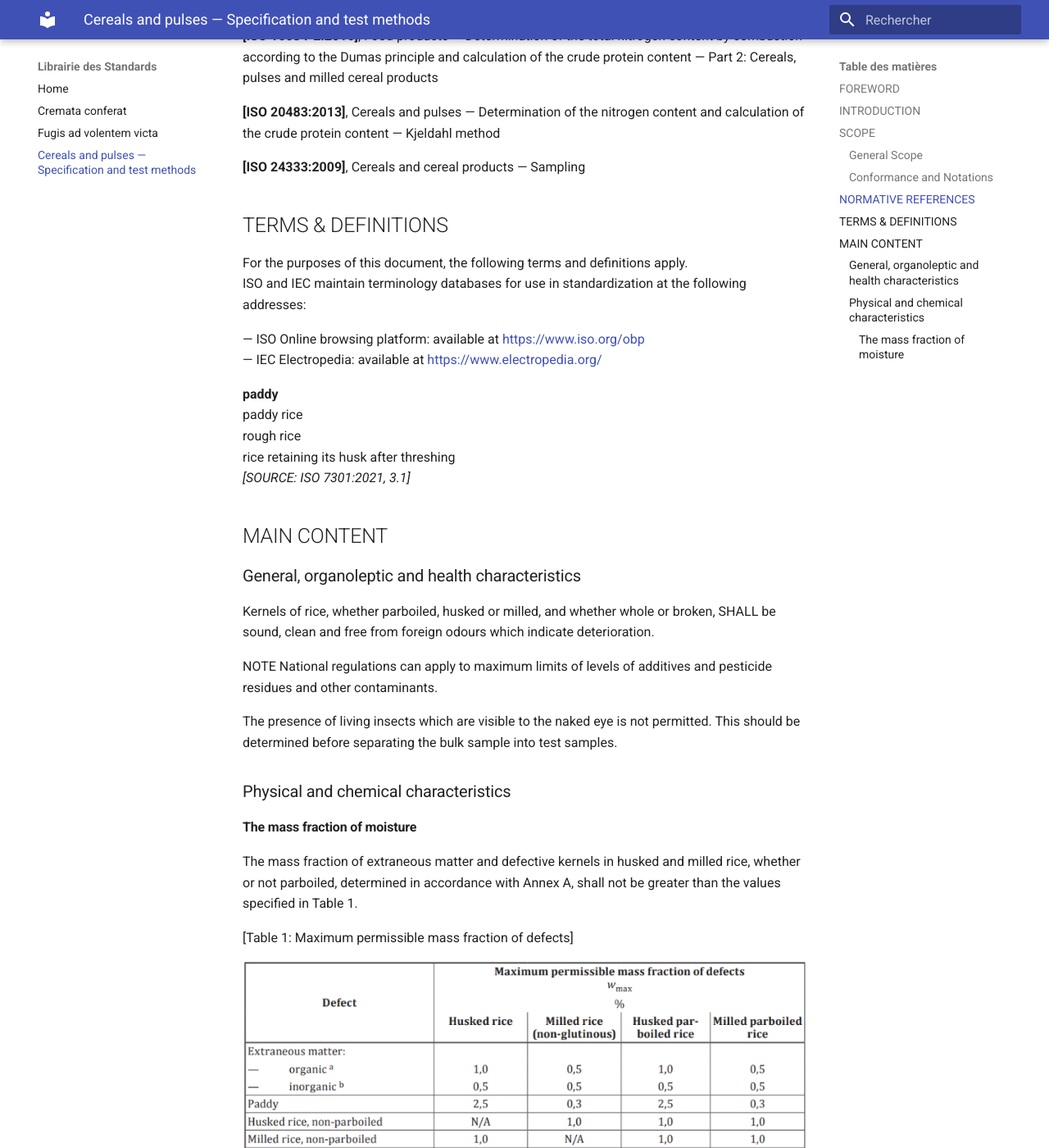
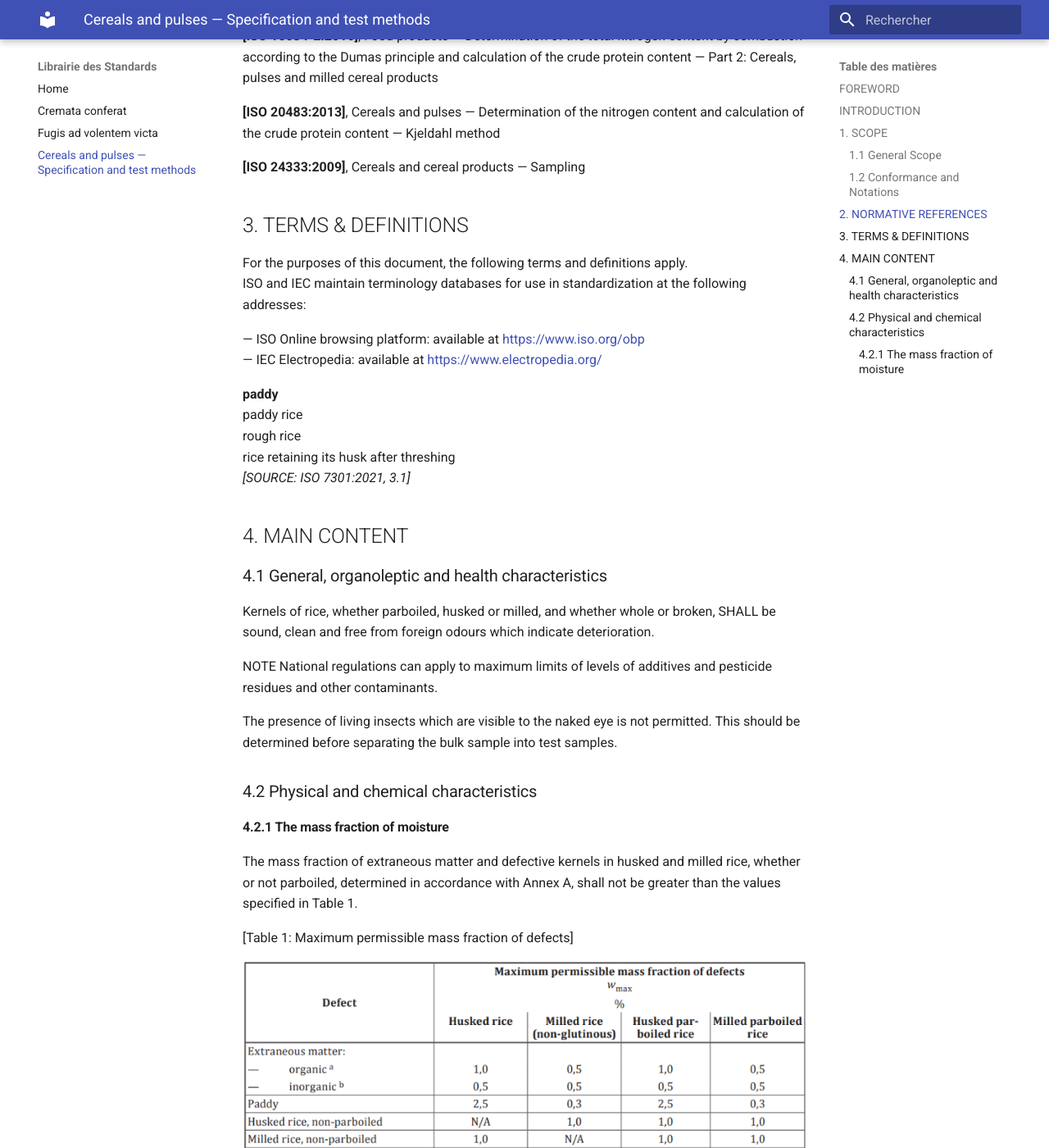
Before and after one commit to Shibukawa310/Test-Lorem-Ipsum, an MkDocs documentation site: the page built from docs/Test Standard Rice.md, in a window 1280 px wide and 1400 px high, scrolled down 3095 px. Shown: the whole window at 82% size. Built offline with MkDocs 1.6.1 and Material for MkDocs 9.7.7, drawn with Linux system fonts in a browser that asks for light colours; some of the changed text lies outside the part shown.

Commit message:
Numerotation added

```diff
--- a/docs/Test Standard Rice.md
+++ b/docs/Test Standard Rice.md
@@ -36,20 +36,20 @@ Rice is a permanent host to a considerable microflora; most of these microorgani
 Storage losses have been estimated as being an average of 5 %, and as much as 30 %, especially in regions with climates favourable to the rapid development of agents of deterioration, such as tropical climates. The magnitude of these figures highlights the need to promote a rapid improvement in techniques of conservation worldwide.
 
 
-## SCOPE
-### General Scope
+## 1. SCOPE
+### 1.1 General Scope
 >This section is normative
 
 This document specifies minimum requirements and test methods for rice (Oryza sativa L.). It is applicable to husked rice, husked parboiled rice, milled rice and milled parboiled rice, suitable for human consumption, directly or after reconditioning. It is not applicable to cooked rice product.
 
-### Conformance and Notations
+### 1.2 Conformance and Notations
 >This section is normative
 
 If sections are marked as non-normative, all authoring guidelines, diagrams, examples, and notes in these sections are non-normative. Everything else in this specification is normative.
 
 The key words MAY, MUST, MUST NOT, OPTIONAL, RECOMMENDED, REQUIRED, SHOULD and SHOULD NOT in this document are to be interpreted as described in \[[__BCP 14__](https://www.rfc-editor.org/info/bcp14)\],  \[[__RFC2119__](https://www.w3.org/TR/did-1.0/#bib-rfc2119)\], \[[__RFC8174__](https://www.w3.org/TR/did-1.0/#bib-rfc8174)\] when, and only when, they appear in all capitals, as shown here.
 
-## NORMATIVE REFERENCES
+## 2. NORMATIVE REFERENCES
 >This section is normative
 
 The following documents are referred to in the text in such a way that some or all of their content constitutes requirements of this document. For dated references, only the edition cited applies. For undated references, the latest edition of the referenced document (including any amendments) applies.
@@ -72,7 +72,7 @@ The following documents are referred to in the text in such a way that some or a
 
 **\[ISO 24333:2009\]**, Cereals and cereal products — Sampling
 
-## TERMS & DEFINITIONS
+## 3. TERMS & DEFINITIONS
 
 For the purposes of this document, the following terms and definitions apply.
 ISO and IEC maintain terminology databases for use in standardization at the following addresses:
@@ -86,8 +86,8 @@ rough rice
 rice retaining its husk after threshing
 *\[SOURCE: ISO 7301:2021, 3.1\]*
 
-## MAIN CONTENT
-### General, organoleptic and health characteristics
+## 4. MAIN CONTENT
+### 4.1 General, organoleptic and health characteristics
 
 Kernels of rice, whether parboiled, husked or milled, and whether whole or broken, SHALL be sound, clean and free from foreign odours which indicate deterioration.
 
@@ -95,8 +95,8 @@ NOTE National regulations can apply to maximum limits of levels of additives and
 
 The presence of living insects which are visible to the naked eye is not permitted. This should be determined before separating the bulk sample into test samples.
 
-###   Physical and chemical characteristics
-#### The mass fraction of moisture
+### 4.2 Physical and chemical characteristics
+#### 4.2.1 The mass fraction of moisture
 
 The mass fraction of extraneous matter and defective kernels in husked and milled rice, whether or not parboiled, determined in accordance with Annex A, shall not be greater than the values specified in Table 1.
 
```
